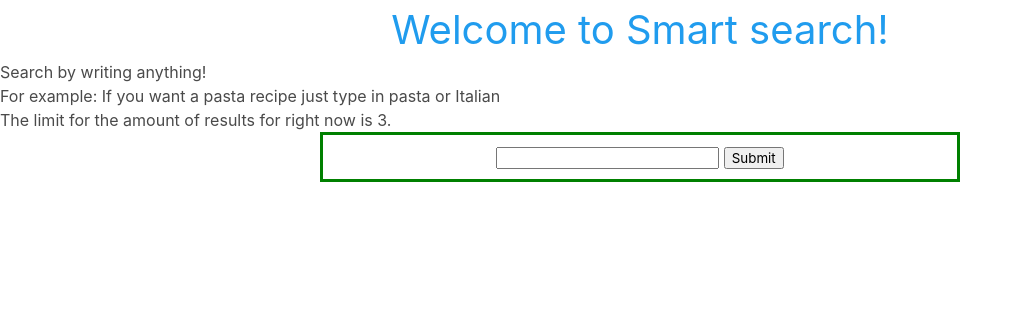
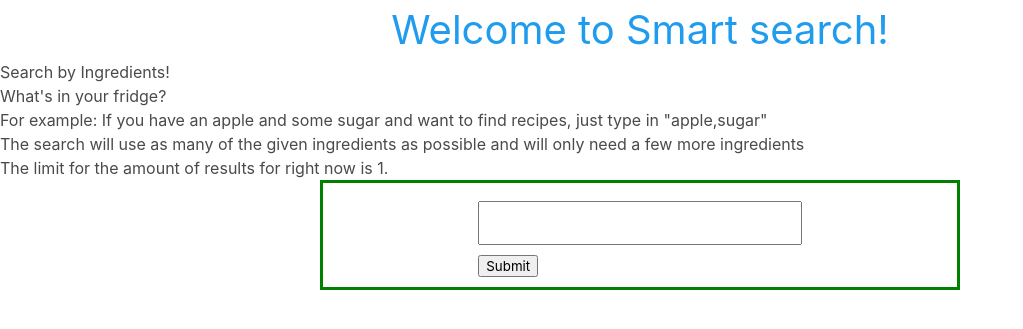
Before and after one commit to nuranceyda/RecipEasyFrontEnd, a PHP site: page /complexSearch.html in a window 1280 px wide. Shown: the part 42-371 px from the top of the page, without its empty margins (0-1023 px from the left). Run offline with PHP 8.4, Linux system fonts and the light colour scheme; some libraries are stand-ins or nearby versions; some web fonts are replaced.

Commit message:
new stuff for cards ingredient search

```diff
--- a/complexSearch.js
+++ b/complexSearch.js
@@ -1,6 +1,5 @@
-// this is to get a list of recipes with the ingredient search
+// this is to get a list of recipes with the complex search
 
-const token = "&apiKey=904d4a518d2c404a8907c2e69d7d52c8"
 // Submit button after typing in ingredient stuff
 //THIS IS A TEMPLATE FOR HOW ITLL WORK
 // https://api.spoonacular.com/recipes/findByIngredients?ingredients=apples,+flour,+sugar&apiKey=904d4a518d2c404a8907c2e69d7d52c8
@@ -20,8 +19,8 @@ submitButton.addEventListener('click', function (e) {
 
 //get the ingredient searches
 export async function getComplexSearchItems() {
-    let recipeFeed = $('#recipeFeed');
-    recipeFeed.empty();
+    let compFeed = $('#compFeed');
+    compFeed.empty();
     const compInput = document.querySelector("#compSearch").value;
     const result = await axios({
         method: 'get',
@@ -32,11 +31,19 @@ export async function getComplexSearchItems() {
 });
     // renderhome();
     if(result) {
-        console.log("successful call for compSearch")
-        console.log(result)
-        for(let i =0; i < result.data.length; i++ ) {
-            let recipeData = result.data[i];
-            recipeFeed.append(createRecipeView(recipeData))
+        // console.log("successful call for compSearch")
+        // console.log(result.results);
+        // console.log("result data is");
+        // console.log("result number is " + result.number)
+        //console.log(result.results[0].id);
+
+
+        for(let i =0; i < result.data.results.length; i++ ) {
+            console.log("Inside for loop");
+            console.log(i);
+            let recipeData = result.data.results[i];
+            compFeed.append(createRecipeView(recipeData))
+            console.log("appended");
         }
     }
     else {
@@ -64,6 +71,7 @@ export async function getRecipeInformation(id) {
 
 
 export function createRecipeView(recipe) {
+    console.log("InsideRevipeView")
     console.log(recipe);
     let recipeview = `<div class="card m-3" id ="${recipe.id}">
         <div class="card-content">
--- a/complexsearch.html
+++ b/complexsearch.html
@@ -13,6 +13,7 @@
   </head>
 
   <body>
+
     <header>
       <div class="tabs">
         <ul>
@@ -32,14 +33,19 @@
         Welcome to Smart search!
       </h1>
     <h2>
-      Search by writing anything!
+      Search by Ingredients!
     </h2>
+    <h3>
+      What's in your fridge?
+    </h3>
     <p>
-      For example: If you want a pasta recipe just type in pasta or Italian
+      For example: If you have an apple and some sugar and want to find recipes, just type in "apple,sugar"
     </p>
-
     <p>
-      The limit for the amount of results for right now is 3.
+      The search will use as many of the given ingredients as possible and will only need a few more ingredients
+    </p>
+    <p>
+      The limit for the amount of results for right now is 1.
     </p>
     <div class = "formdiv">
    <form  id = "inputform">
@@ -48,7 +54,18 @@
    </form>
   </div>
 
-   <div id="recipeFeed"> </div>
+   <div id="compFeed"> </div>
+
+   <!--  <section class="section has-background-white">
+      <div class="container">
+        <div class="columns is-mobile is-centered">
+            <div id="recipefeed" class="column is-7">
+              </div>
+        </div>
+ </div> -->
+
+
+
 
     <script src="https://code.jquery.com/jquery-3.4.1.min.js"></script>
     <script type="module" src="complexSearch.js"></script>
--- a/stylesheet.css
+++ b/stylesheet.css
@@ -1,5 +1,3 @@
-
-
 .formdiv{
     margin: auto;
     width: 50%;
@@ -26,3 +24,17 @@ h1 {
     display: inline-block;
     margin: auto;
 }
+
+#compFeed {
+    display: inline-block;
+    margin: auto;
+}
+#compSearch{
+    width: 100%;
+    padding: 12px 20px;
+    margin: 8px 0;
+    box-sizing: border-box;
+}
+.card{
+    display: inline-block;
+}
```
Also changed, not shown: ingredientSearch.js (+30 -14 lines).
